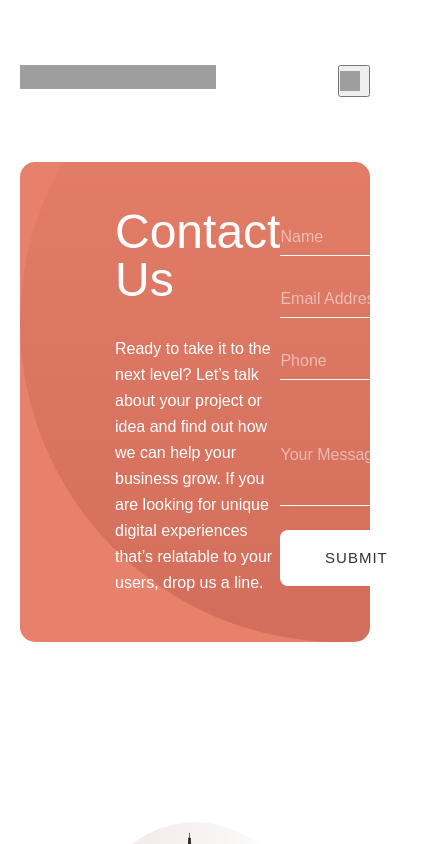
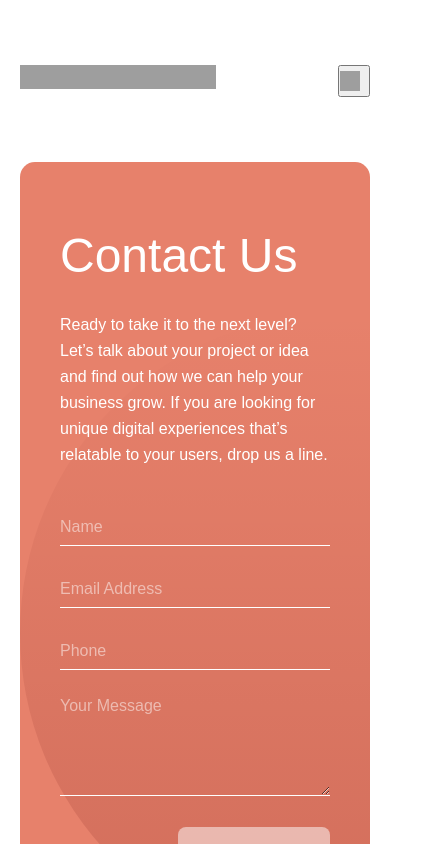
Before and after one commit to AdrianoEscarabote/Designo-website, a Vue app: page /contact in a window 390 px wide. Both pictures are taken after a click on the button 354 px from the left and 81 px from the top of the page. Shown: the top 844 px of the page, 432 px wide, since content can reach past the window. Built offline with nearby package versions, Linux system fonts and the light colour scheme; grey boxes are pictures that could not be loaded.

Commit message:
form functionality done

```diff
--- a/src/views/ContactView.vue
+++ b/src/views/ContactView.vue
@@ -4,8 +4,88 @@ import ListCountries from '../components/shared/ListCountries.vue';
 
 export default {
   name: "Designo Contact",
+  data() {
+    return {
+      isOpen: false,
+      name: "",
+      email: "",
+      phone: "",
+      message: "",
+      name_error: false,
+      email_error: "",
+      phone_error: "",
+      message_error: false,
+      formIsValid: false
+    }
+  },
   mounted() {
     document.title = "Designo - Contact"
+  },
+  methods: {
+    handleChange(element) {
+      const emailRegex = /^[^\s@]+@[^\s@]+\.[^\s@]+$/;
+      const phoneRegex = /\s*(?:\+?(\d{1,3}))?[\W\D\s]^|()*(\d[\W\D\s]*?\d[\D\W\s]*?\d)[\W\D\s]*(\d[\W\D\s]*?\d[\D\W\s]*?\d)[\W\D\s]*(\d[\W\D\s]*?\d[\D\W\s]*?\d[\W\D\s]*?\d)(?: *x(\d+))?\s*$/;
+
+      const {name, value} = element
+
+      switch(name) {
+        case "name":
+          if (!value) {
+            this.name_error = true
+          } else if (!value.trim()) {
+            this.name_error = true
+          } else {
+            this.name_error = false
+          }
+        break
+        case "email":
+          if (!value) {
+            this.email_error = "Can’t be empty"
+          } else if (!emailRegex.test(value)) {
+            this.email_error = "Wrong format"
+          } else {
+            this.email_error = false
+          }
+        break
+        case "phone":
+          if (!value) {
+            this.phone_error = "Can’t be empty"
+          } else if (!phoneRegex.test(value)) {
+            this.phone_error = "Wrong format"
+          } else {
+            this.phone_error = false
+          }
+        break
+        case "message":
+          if (!value) {
+            this.message_error = "Can’t be empty"
+          } else {
+            this.message_error = ""
+          }
+        break
+      }
+      const isNameValid = (this.name.length > 1 && this.name.trim())
+      const isEmailValid = emailRegex.test(this.email)
+      const isPhoneValid = phoneRegex.test(this.phone)
+      const isMessageValid = (this.message.length > 1 && this.message.trim())
+      this.formIsValid = isNameValid && isMessageValid && isEmailValid && isPhoneValid
+    },
+    cleanForm() {
+      this.name = ""
+      this.email = ""
+      this.phone = ""
+      this.message = ""
+      this.formIsValid = false
+    },
+    handlePhoneChange(event) {
+      this.phone = event.target.value.replace(/[^0-9\s\(\)\-\+]/g, '');
+      this.handleChange(event.target)
+    }
+  },
+  watch: {
+    formIsValid(newVal) {
+      this.formIsValid = newVal;
+    }
   },
   components: {
     Layout,
@@ -15,8 +95,7 @@ export default {
 </script>
 
 <template>
-  <Layout>
-
+  <Layout v-bind:isOpen="isOpen">
     <main>
       <div class="container">
         <section class="form">
@@ -25,27 +104,41 @@ export default {
             <p>Ready to take it to the next level? Let’s talk about your project or idea and find out how we can help your business grow. If you are looking for unique digital experiences that’s relatable to your users, drop us a line.</p>
           </div>
           <div class="col2">
-            <form novalidate>
+            <form @submit.prevent="submitForm">
               <fieldset>
                 <legend className="sr-only">Enter your information in all fields</legend>
 
                 <label for="name">
-                  <input type="text" name="name" id="name" placeholder="Name" />
+                  <input type="text" name="name" id="name" v-model="name" @input="handleChange($event.target)" placeholder="Name" />
+                  <span v-if="name_error" v-bind:class="{ 'span_error' : name_error }">
+                    Can’t be empty
+                    <img src="../assets/contact/desktop/icon-error.svg" />
+                  </span>
                 </label>
 
                 <label for="email">
-                  <input type="email" name="email" id="email" placeholder="Email Address" />
+                  <input type="email" name="email" id="email" @input="handleChange($event.target)" v-model="email" placeholder="Email Address" />
+
+                  <span v-if="email_error" v-bind:class="{ 'span_error' : email_error }">
+                    {{ email_error }}
+                    <img src="../assets/contact/desktop/icon-error.svg" />
+                  </span>
                 </label>
 
                 <label for="phone">
-                  <input type="tel" name="phone" id="phone" placeholder="Phone" />
+                  <input type="tel" name="phone" id="phone" @input="handlePhoneChange" v-model="phone" placeholder="Phone" />
+                  <span v-if="phone_error" v-bind:class="{ 'span_error' : phone_error }" >
+                    {{ phone_error }}
+                    <img src="../assets/contact/desktop/icon-error.svg" />
+                  </span>
                 </label>
 
                 <label for="message">
-                  <input type="text" name="message" id="message" placeholder="Your Message" />
+                  <textarea type="text" name="message" id="message" @input="handleChange($event.target)" v-model="message
+                  " placeholder="Your Message"></textarea>
                 </label>
 
-                <button type="submit">submit</button>
+                <button type="button" @click="cleanForm" :class="{ 'disabled': !formIsValid }">submit</button>
 
               </fieldset>
             </form>
@@ -60,121 +153,170 @@ export default {
 
 <style scoped>
 .container {
-  padding: 0px 165px;
+  padding: 0rem 10.3125rem;
 }
-
 .form {
   background: #E7816B url("../assets/contact/desktop/bg-pattern-hero-desktop.svg") no-repeat;
-  border-radius: 15px;
+  border-radius: 0.9375rem;
   background-position: bottom left;
   color: #fff;
-  max-width: 1110px;
+  max-width: 69.375rem;
   margin: 0 auto;
-  height: 480px;
-  padding: 0px 95px;
+  height: 30rem;
+  padding: 0rem 5.9375rem;
   display: flex;
   justify-content: space-between;
 }
-
 .col1 {
-  max-width: 445px;
+  max-width: 27.8125rem;
   display: flex;
   flex-direction: column;
-  gap: 32px;
+  gap: 2rem;
   justify-content: center;
 }
-
 .col1 h1 {
   font-weight: 500;
-  font-size: 48px;
-  line-height: 48px;
+  font-size: 3rem;
+  line-height: 3rem;
 }
-
 .col1 p {
   font-weight: 400;
-  font-size: 16px;
-  line-height: 26px;
+  font-size: 1rem;
+  line-height: 1.625rem;
 }
-
 .col2 {
   display: flex;
   flex-direction: column;
   justify-content: center;
-  max-width: 380px;
+  max-width: 23.75rem;
   width: 100%;
 }
-
 form {
   display: flex;
   flex-direction: column;
   align-items: flex-start;
   width: 100%;
-  max-width: 380px;
+  max-width: 23.75rem;
 }
-
 fieldset {
   width: 100%;
   display: flex;
   flex-direction: column;
   align-items: flex-start;
   border: unset !important;
-  gap: 24px;
+  gap: 1.5rem;
 }
-
 input,
 label {
+  position: relative;
   width: 100% !important;
 }
-
 input {
   outline: transparent;
   border: unset;
   background: transparent;
-  border-bottom: 1px solid #FFFFFF;
+  border-bottom: 0.0625rem solid #FFFFFF;
   color: #fff;
 }
-
-input::placeholder {
+input::placeholder,
+textarea::placeholder {
   color: rgba(255, 255, 255, 0.500);
 }
-
-input::-moz-placeholder {
+input::-moz-placeholder,
+textarea::-moz-placeholder {
   color: rgba(255, 255, 255, 0.500);
 }
-
-input::-webkit-input-placeholder {
+input::-webkit-input-placeholder,
+textarea::-webkit-input-placeholder {
   color: rgba(255, 255, 255, 0.500);
 }
-
+textarea {
+  max-width: 380px;
+  width: 100%;
+  min-height: 102px;
+  max-height: 120px;
+  background: transparent;
+  outline: transparent;
+  border: transparent;
+  color: #fff;
+  border-bottom: 0.0625rem solid #FFFFFF;
+}
+label span {
+  display: none;
+}
 input#name,
 input#email,
 input#phone {
-  height: 38px;
+  height: 2.375rem;
 }
-
 input#message {
-  height: 102px;
+  height: 6.375rem;
 }
-
 button {
+  cursor: pointer;
   align-self: flex-end;
-  width: 152px;
-  height: 56px;
+  width: 9.5rem;
+  height: 3.5rem;
   background: #FFFFFF;
-  border-radius: 8px;
+  border-radius: 0.5rem;
   border: transparent;
   font-weight: 500;
-  font-size: 15px;
-  line-height: 22px;
+  font-size: 0.9375rem;
+  line-height: 1.375rem;
   text-align: center;
-  letter-spacing: 1px;
+  letter-spacing: 0.0625rem;
   text-transform: uppercase;
   color: #333136;
 }
-
-@media (max-width: 1140px) {
+.disabled {
+  opacity: 0.5;
+  pointer-events: none;
+}
+.span_error {
+  position: absolute;
+  right: 0.625rem;
+  top: 0.625rem;
+  display: flex !important;
+  align-items: center;
+  gap: 0.75rem;
+  color: #ffffff8a;
+}
+@media (max-width: 71.25rem) {
   .container {
-    padding: 0px 20px;
+    padding: 0rem 1.25rem;
+  }
+}
+@media (max-width: 50rem) {
+  .form {
+    flex-direction: column;
+    align-items: center;
+    justify-content: center;
+    height: auto;
+    gap: 2.5rem;
+    padding: 4.375rem 2.5rem;
+  }
+  form,
+  fieldset,
+  .col2 {
+    max-width: 27.8125rem;
+  }
+}
+@media (max-width: 23.4375rem) {
+  .container {
+    padding: 0rem;
+  }
+  .form {
+    border-radius: 0rem !important;
+  }
+  .col1 {
+    text-align: center;
+  }
+  h1 {
+    font-size: 2rem !important;
+    line-height: 2.25rem !important;
+  }
+  button {
+    align-self: center;
   }
 }
 </style>
```
